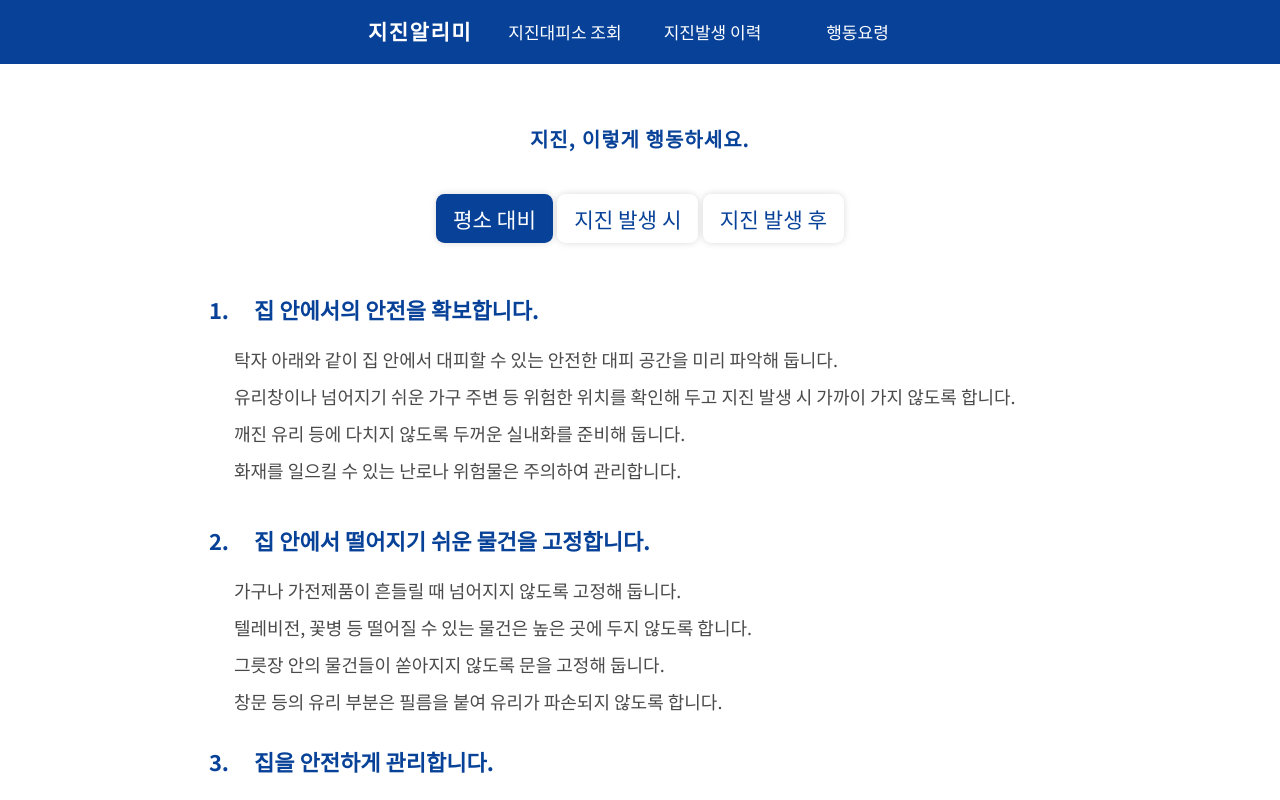
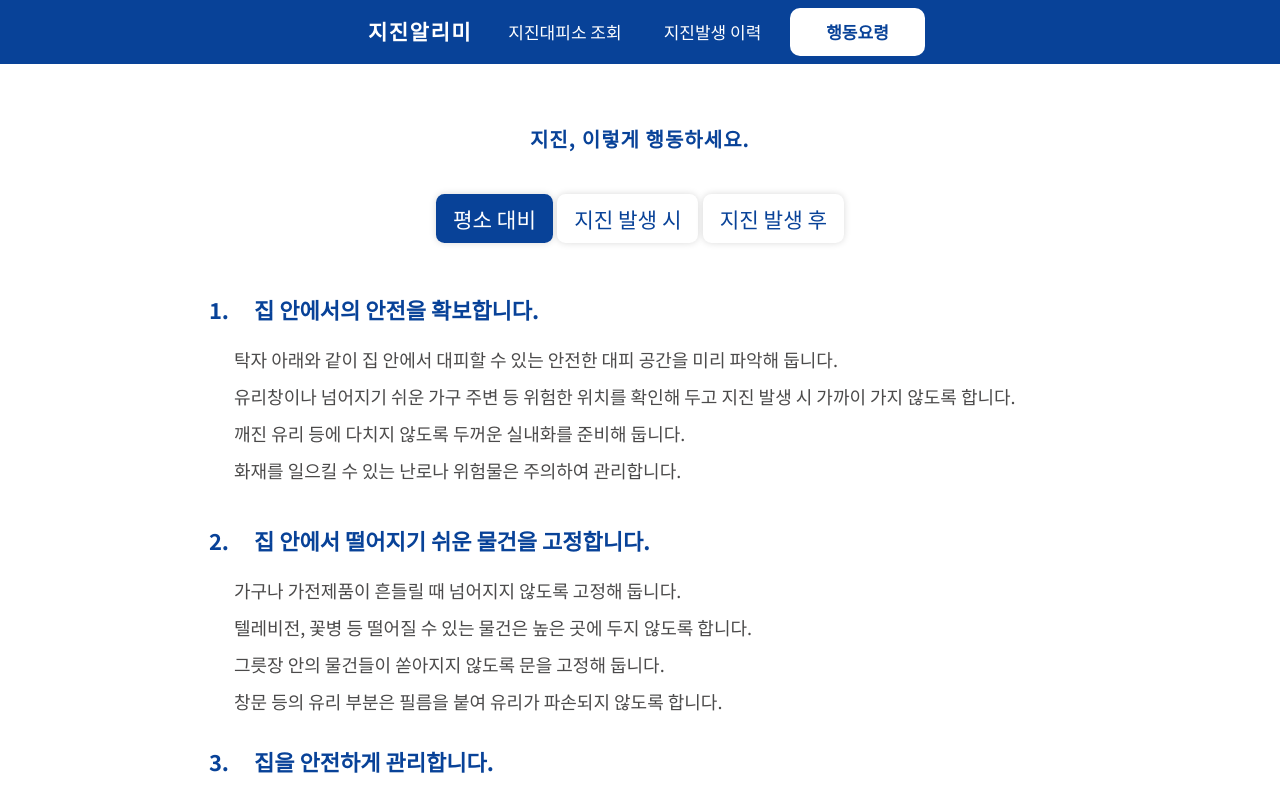
Before and after one commit to dgu-earthquake-alert/earthquake-alert, a React (Create React App) app in the folder earthquake-alert/: page /rule in a window 1280 px wide. Shown: the top 800 px of the page. Built offline with nearby package versions, Linux system fonts and the light colour scheme; no server answers.

Commit message:
Chore: nav_item_select 적용

```diff
--- a/earthquake-alert/src/components/Header.jsx
+++ b/earthquake-alert/src/components/Header.jsx
@@ -35,7 +35,9 @@ const Header = ({ isSidebarOpen, toggleHeader }) => {
       >
         지진발생 이력
       </Link>
-      <Link to="/rule" className={`${styles.nav_item}`}>
+      <Link to="/rule" className={`${styles.nav_item} ${
+          selectedItem === "/rule" ? styles.nav_item_select : ""
+        }`}>
         행동요령
       </Link>
       <div className={`${styles.nav_login}`}>
```
